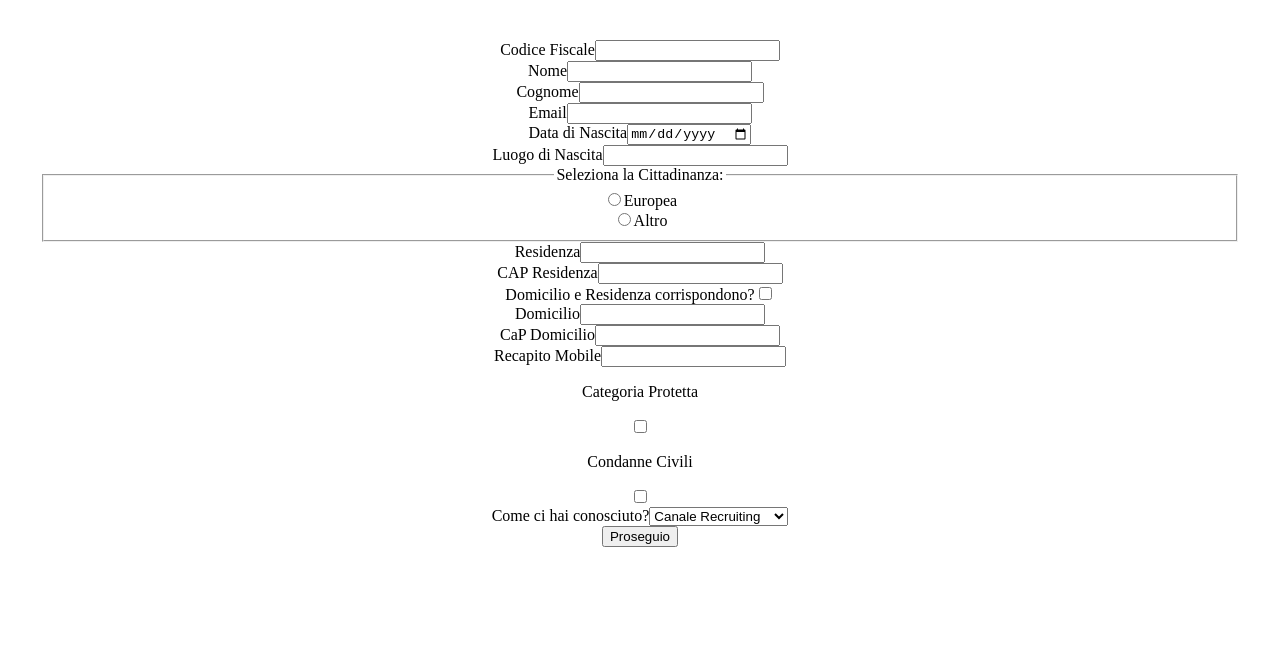
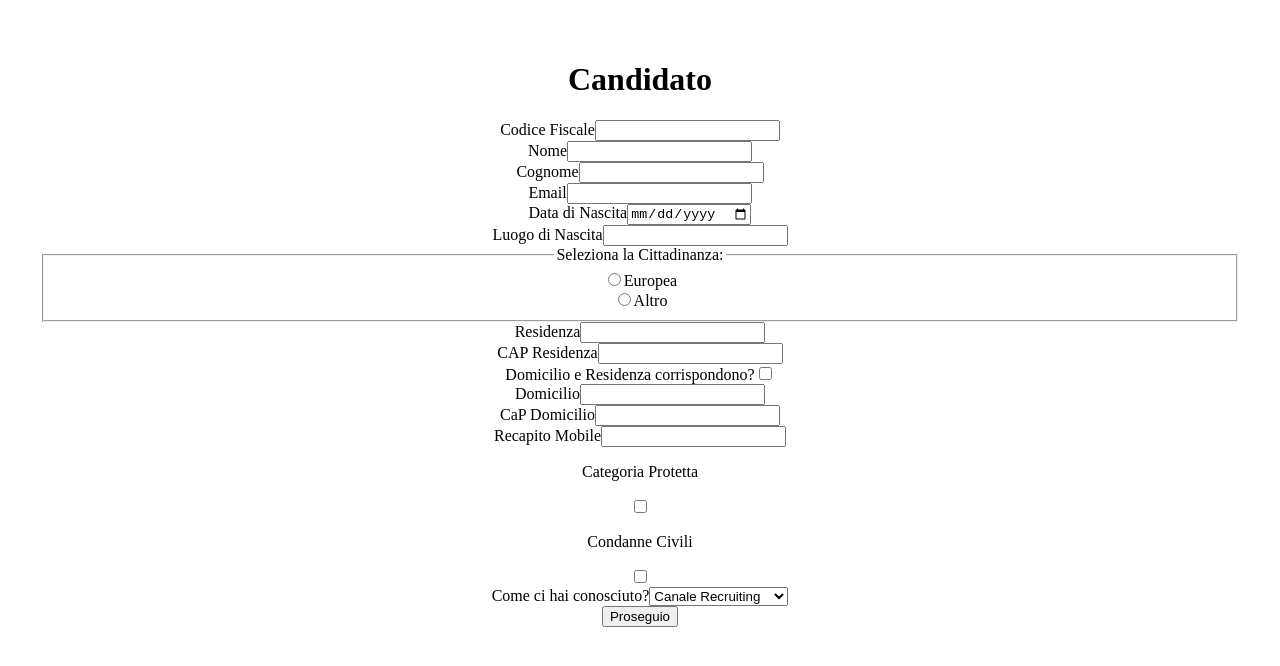
Before and after one commit to AlesDod02/DCApplicants, a React (Vite) app: page /HomeCandidato in a window 1280 px wide. Shown: the top 666 px of the page. Built offline with nearby package versions, Linux system fonts and the light colour scheme.

Commit message:
inserito bene il form

```diff
--- a/src/pages/HomeCandidato.tsx
+++ b/src/pages/HomeCandidato.tsx
@@ -1,7 +1,12 @@
+import React from 'react';
 
-
-export default function HomeCandidato() {
-    return <>
+const HomeCandidato: React.ComponentType = () => {
+    return (
+        <>
+            <div>
+                <h1>Candidato</h1>
+            </div>
+            <div>
                 <div>
                     <form action="">
                         <div>
@@ -91,7 +96,9 @@ export default function HomeCandidato() {
                         <button>Proseguio</button>
                     </form>
                 </div>
+            </div>
+        </>
+    );
+};
 
-    </>
-
-}
+export default HomeCandidato;
--- a/src/pages/HomeHr.tsx
+++ b/src/pages/HomeHr.tsx
@@ -0,0 +1,11 @@
+import React from 'react';
+
+const HomeHr: React.ComponentType = () => {
+    return (
+        <div>
+            <h1>HR</h1>
+        </div>
+    );
+};
+
+export default HomeHr;
```
Lines whose indentation alone changed are shown as unchanged.
